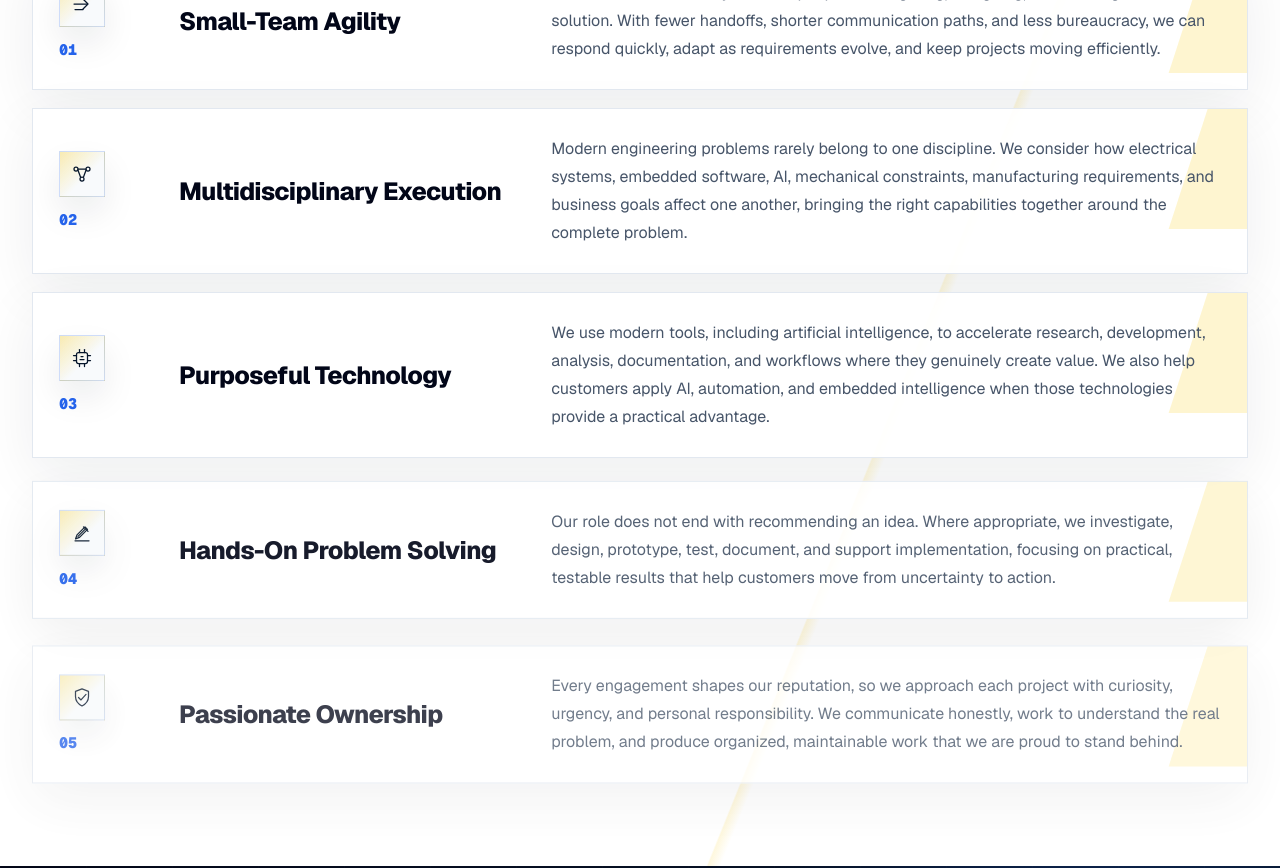
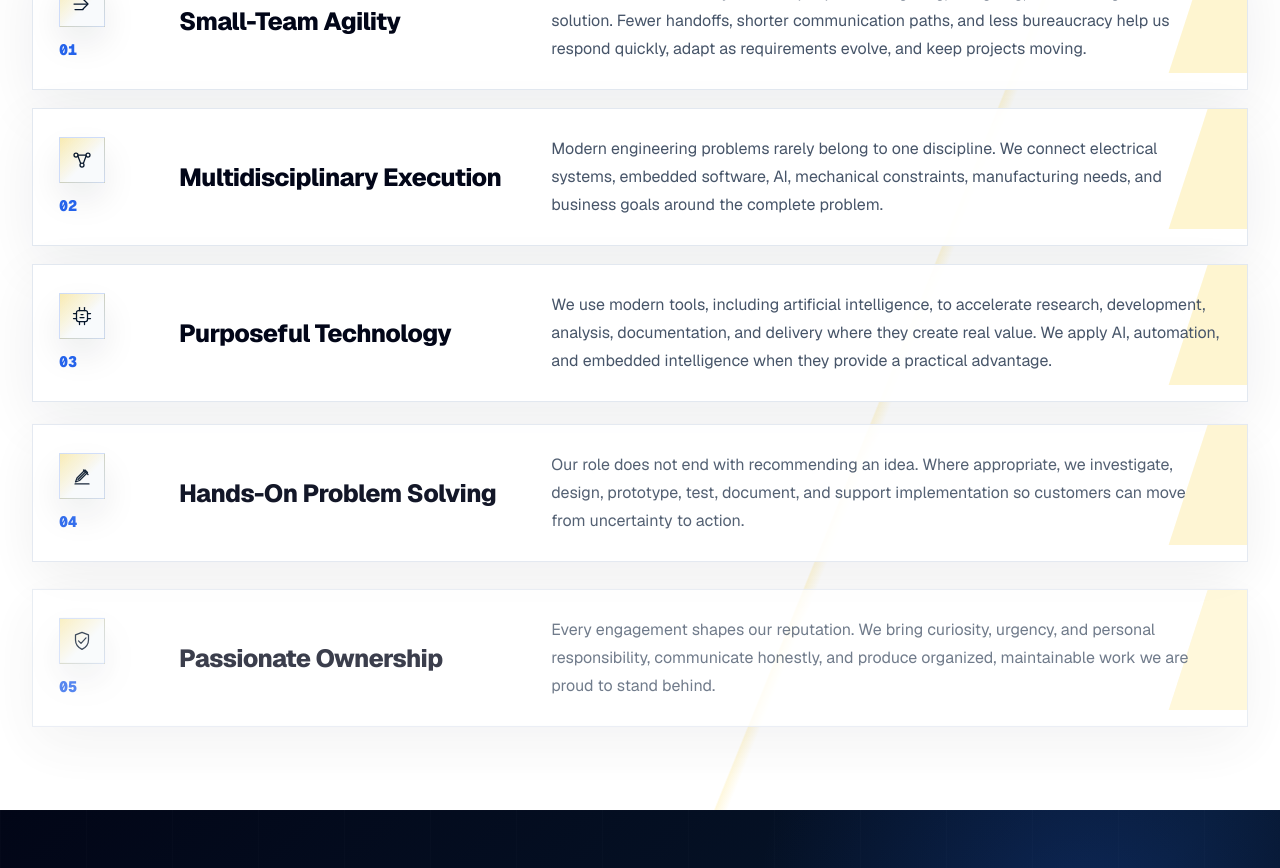
Before and after one commit to axionsystemsllc/axionsystemswebsite, a Next.js app: page /about in a window 1280 px wide. Shown: the part 2660-3528 px from the top of the page. Built offline with nearby package versions, Linux system fonts and the light colour scheme.

Commit message:
Clarify Axion value messaging

```diff
--- a/app/about/page.tsx
+++ b/app/about/page.tsx
@@ -46,27 +46,27 @@ const pillars: {
 }[] = [
   {
     title: "Small-Team Agility",
-    text: "Customers work directly with the people investigating, designing, and building their solution. With fewer handoffs, shorter communication paths, and less bureaucracy, we can respond quickly, adapt as requirements evolve, and keep projects moving efficiently.",
+    text: "Customers work directly with the people investigating, designing, and building their solution. Fewer handoffs, shorter communication paths, and less bureaucracy help us respond quickly, adapt as requirements evolve, and keep projects moving.",
     icon: "agility",
   },
   {
     title: "Multidisciplinary Execution",
-    text: "Modern engineering problems rarely belong to one discipline. We consider how electrical systems, embedded software, AI, mechanical constraints, manufacturing requirements, and business goals affect one another, bringing the right capabilities together around the complete problem.",
+    text: "Modern engineering problems rarely belong to one discipline. We connect electrical systems, embedded software, AI, mechanical constraints, manufacturing needs, and business goals around the complete problem.",
     icon: "execution",
   },
   {
     title: "Purposeful Technology",
-    text: "We use modern tools, including artificial intelligence, to accelerate research, development, analysis, documentation, and workflows where they genuinely create value. We also help customers apply AI, automation, and embedded intelligence when those technologies provide a practical advantage.",
+    text: "We use modern tools, including artificial intelligence, to accelerate research, development, analysis, documentation, and delivery where they create real value. We apply AI, automation, and embedded intelligence when they provide a practical advantage.",
     icon: "technology",
   },
   {
     title: "Hands-On Problem Solving",
-    text: "Our role does not end with recommending an idea. Where appropriate, we investigate, design, prototype, test, document, and support implementation, focusing on practical, testable results that help customers move from uncertainty to action.",
+    text: "Our role does not end with recommending an idea. Where appropriate, we investigate, design, prototype, test, document, and support implementation so customers can move from uncertainty to action.",
     icon: "hands",
   },
   {
     title: "Passionate Ownership",
-    text: "Every engagement shapes our reputation, so we approach each project with curiosity, urgency, and personal responsibility. We communicate honestly, work to understand the real problem, and produce organized, maintainable work that we are proud to stand behind.",
+    text: "Every engagement shapes our reputation. We bring curiosity, urgency, and personal responsibility, communicate honestly, and produce organized, maintainable work we are proud to stand behind.",
     icon: "ownership",
   },
 ];
--- a/app/page.tsx
+++ b/app/page.tsx
@@ -41,7 +41,7 @@ const divisions = [
   {
     eyebrow: "Axion Manufacturing",
     title: "Rapid prototyping and industry solutions with local support.",
-    text: "Axion Manufacturing helps customers move from model, drawing, or rough concept to physical prototype with fast iteration, direct updates, and practical design-for-manufacturing input.",
+    text: "Axion Manufacturing helps customers move from model, drawing, or rough concept to physical prototype with fast iteration, direct updates, and practical design-for-manufacturing input from the people doing the work.",
     href: "/axion-manufacturing",
     cta: "Explore Manufacturing",
     image: "/images/generated/laser-cutting-metal.png",
@@ -49,7 +49,7 @@ const divisions = [
   {
     eyebrow: "Axion AI",
     title: "Business AI, embedded AI, robotics, and software tools.",
-    text: "Axion AI builds applied AI systems for business operations and technical products, including automation, embedded intelligence, robotics support, and engineering software.",
+    text: "Axion AI builds applied AI systems for business operations and technical products, using modern tools where they genuinely improve automation, embedded intelligence, robotics support, and engineering software.",
     href: "/axion-ai",
     cta: "Explore Axion AI",
     image: "/images/generated/robotics-automation-cell.png",
@@ -99,8 +99,8 @@ const industries = [
 
 const stats = [
   { value: "3", label: "Specialized Axion divisions" },
-  { value: "24-48h", label: "Typical first response window" },
-  { value: "AI + human", label: "Accelerated design review model" },
+  { value: "Direct", label: "Access to the people doing the work" },
+  { value: "AI + human", label: "Modern tools with engineering review" },
   { value: "Prototype-first", label: "Execution philosophy" },
 ];
 
@@ -173,8 +173,9 @@ export default function Home() {
               Where ideas become innovation.
             </h1>
             <p className="mt-7 max-w-3xl text-xl leading-9 text-slate-200 sm:text-2xl">
-              We utilize AI with human review to design, build, and scale
-              technology solutions that move your business forward.
+              Small-team speed, direct communication, and AI-assisted
+              engineering review to design, build, and scale technology
+              solutions that move your business forward.
             </p>
             <div className="mt-9 flex flex-col gap-4 sm:flex-row sm:items-center">
               <PrimaryLink href="/contact" accent>
@@ -216,13 +217,14 @@ export default function Home() {
               Axion Systems
             </p>
             <h2 className="text-4xl font-semibold tracking-tight sm:text-6xl">
-              Human review, fast iteration, and practical engineering output.
+              Small-team speed. Purposeful AI. Practical engineering output.
             </h2>
             <p className="mt-6 max-w-2xl text-lg leading-8 text-slate-600">
-              We combine AI-assisted design workflows with hands-on engineering
+              We pair modern AI-assisted workflows with hands-on engineering
               review across hardware, manufacturing, software, and
-              documentation. The result is faster movement from idea to
-              prototype without losing technical judgment.
+              documentation. Fewer layers and direct access to the technical
+              team mean faster movement from idea to prototype without losing
+              judgment.
             </p>
             <div className="mt-8 grid gap-3 sm:grid-cols-3">
               {["Design", "Prototype", "Scale"].map((item, index) => (
@@ -408,7 +410,8 @@ export default function Home() {
             <p className="text-lg leading-8 text-slate-300">
               Bring the concept, board, drawing, workflow, bottleneck, or
               prototype. Axion will route it to the right technical team and
-              respond with practical direction.
+              respond with practical direction, without large-firm layers
+              slowing the conversation down.
             </p>
             <div className="mt-7 flex flex-wrap items-center gap-4">
               <PrimaryLink href="/contact" light>
```
